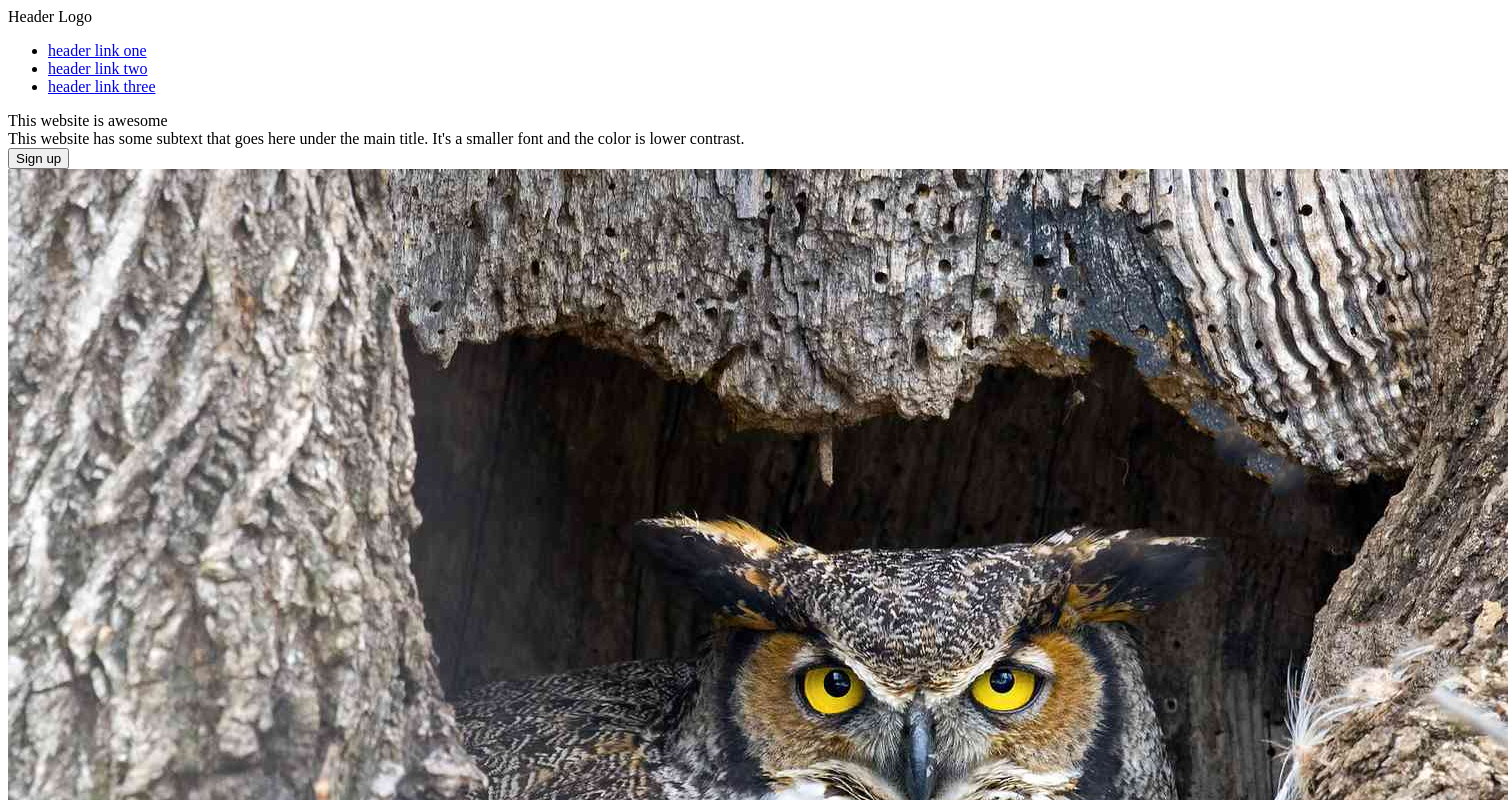
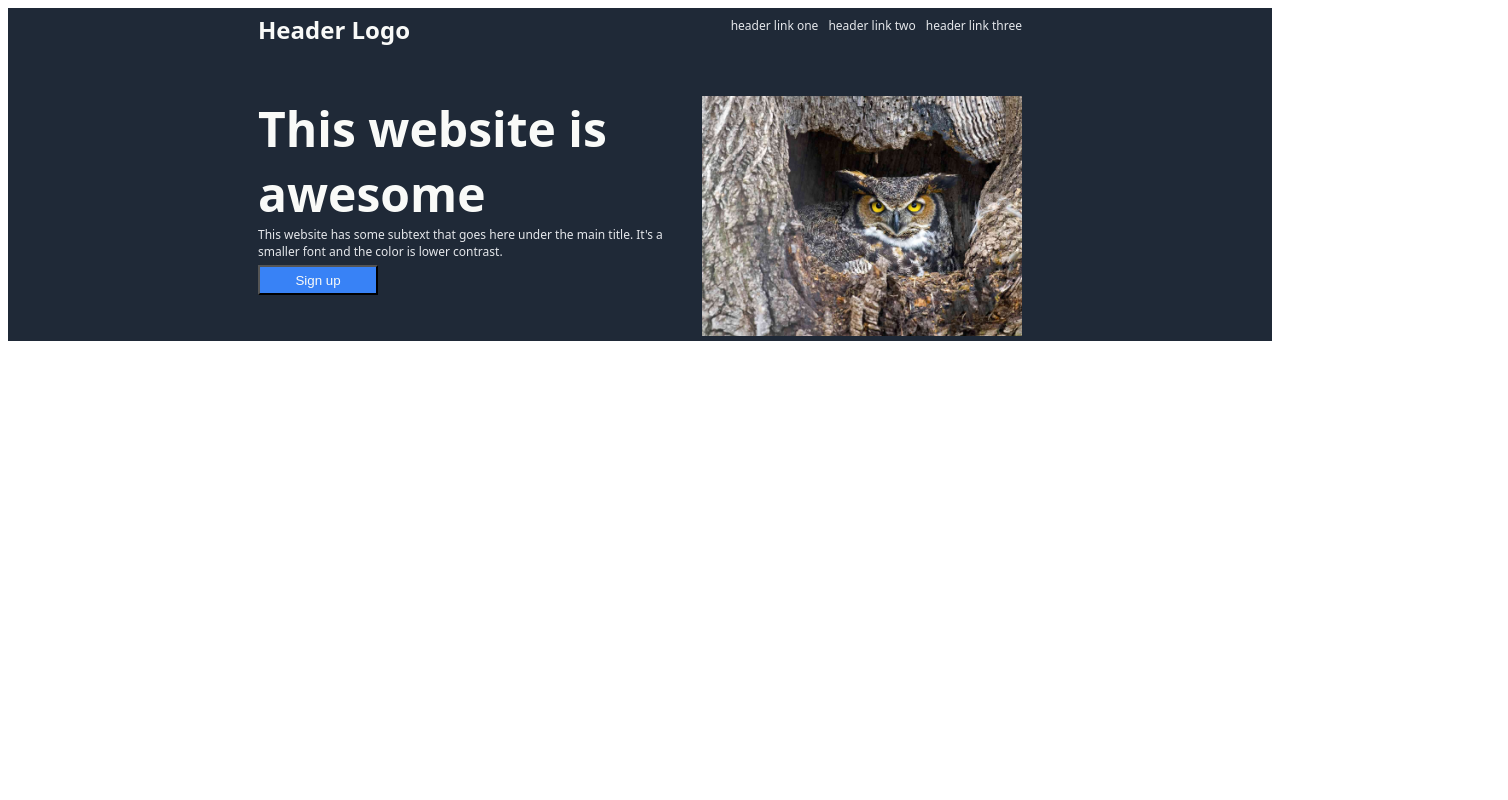
Before and after one commit to bcaballo04/LandingPage, a plain HTML site: page index.html in a window 1280 px wide. Shown: the top 800 px of the page, 1508 px wide, since content can reach past the window. Drawn offline with Linux system fonts and the light colour scheme.

Commit message:
Section 1 draft

```diff
--- a/index.html
+++ b/index.html
@@ -5,20 +5,29 @@
     <meta http-equiv="X-UA-Compatible" content="IE=edge">
     <meta name="viewport" content="width=device-width, initial-scale=1.0">
     <title>Document</title>
+    <link rel="stylesheet" href="style.css"/>
 </head>
 <body>
     <div class="sec1">
-       <div class="headerlogo">Header Logo</h6>
+
+       <div class="top">
+       <div class="headerlogo">Header Logo</div>
        <ul>
         <li><a href="#">header link one</a></li>
         <li><a href="#">header link two</a></li>
         <li><a href="#">header link three</a></li>
        </ul>
+        </div>
 
+       <div class="lower">
+        <div class="left">
        <div class="bigtext">This website is awesome</div>
        <div class="subtext">This website has some subtext that goes here under the main title. It's a smaller font and the color is lower contrast.</div>
        <button>Sign up</button>
-       <img src="./randomimage.jpeg" alt ="image of an owl.">
+        </div>
+       <img src="randomimage.jpeg"/>
+        </div>
+
     </div>
 
 </body>
--- /dev/null
+++ b/style.css
@@ -0,0 +1,65 @@
+.sec1{
+    background-color: #1F2937;
+    padding: 5px 250px;
+}
+
+body{
+    font-family: system-ui, -apple-system, BlinkMacSystemFont, 'Segoe UI', Roboto, Oxygen, Ubuntu, Cantarell, 'Open Sans', 'Helvetica Neue', sans-serif;
+}
+
+.top{
+    display: flex;
+    justify-content: space-between;
+}
+
+img{
+    height: 240px;
+    width: 360px;
+}
+
+ul{
+    list-style: none;
+    display: flex;
+    gap: 10px;
+    margin: 0;
+    padding: 0;
+}
+
+a{
+    text-decoration: none;
+}
+
+a, .subtext{
+    font-size: 12px;
+    color: #E5E7EB;
+}
+
+.headerlogo{
+    font-size: 24px;
+    color: #F9FAF8;
+    font-weight: bold;
+}
+
+.bigtext{
+    font-size: 48px;
+    font-weight: bolder;
+    color: #F9FAF8;
+}
+
+button{
+    background-color: #3882F6;
+    color: #F9FAF8;
+    height: 30px;
+    width: 120px;
+    margin-top: 5px;
+}
+
+.lower{
+    margin-top: 50px;
+    display: flex;
+    justify-content: space-between;
+}
+
+.left{
+    max-width: 460px;
+}
```
Also changed, not shown: styles.css (deleted).
